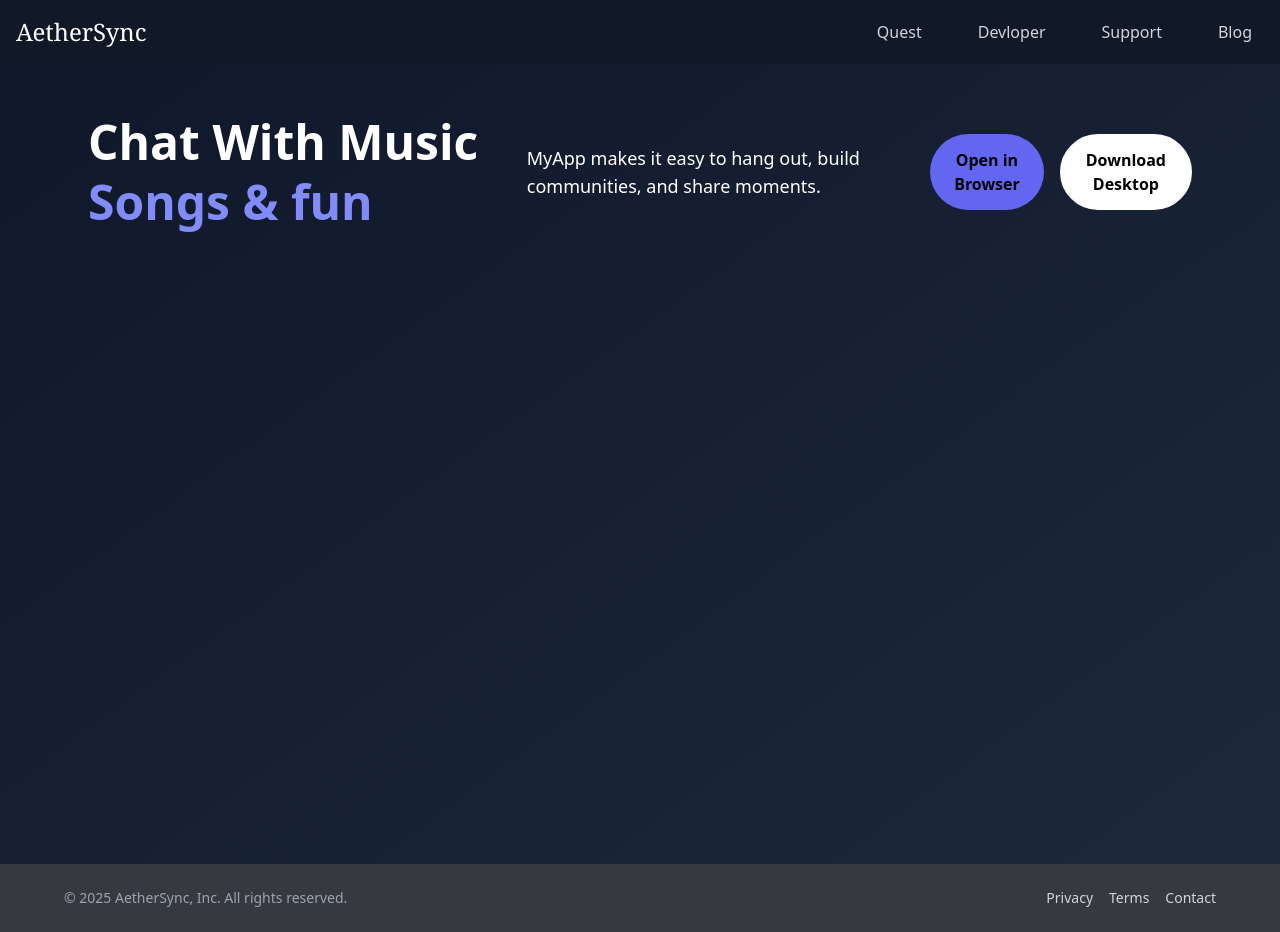
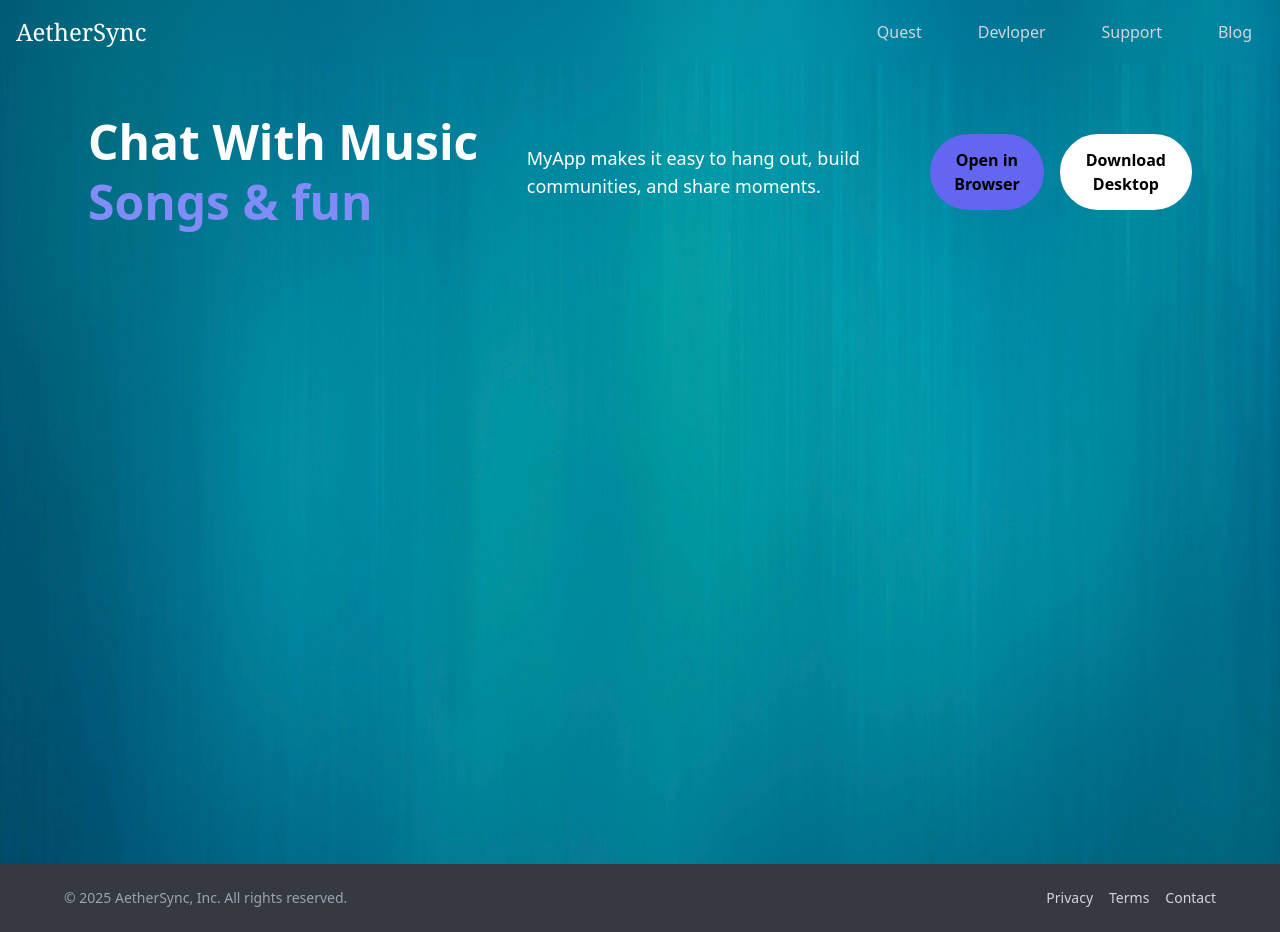
Before and after one commit to Ansh-gajbhiye/AetherSync, a React (Create React App) app in the folder client/: page / in a window 1280 px wide. Built offline with nearby package versions, Linux system fonts and the light colour scheme.

Commit message:
add the background img

```diff
--- a/client/src/App.jsx
+++ b/client/src/App.jsx
@@ -2,10 +2,12 @@
 import React, { useState } from 'react';
 import Navbar from './RoomUI/Navbar/Navbar';
 import Dashboard from './RoomUI/Dashboard/Dashboard';
+import hero from './assets/hero.jpg'
 
 function App() {
   return (
-    <div className="min-h-screen bg-gradient-to-br from-primary-900 to-primary-800">
+    <div
+      className=" hero min-h-screen bg-cover bg-center  from-primary-900 to-primary-80">
       <Navbar/>
       <Dashboard/>
       <footer className="mt-auto py-6 bg-discord-dark">
--- a/client/src/RoomUI/Navbar/Navbar.jsx
+++ b/client/src/RoomUI/Navbar/Navbar.jsx
@@ -25,7 +25,7 @@ function Navbar() {
    }, []);
 
   return (
-    <div className="max-w-8xl mx-auto px-4 py-4 sticky top-0 bg-gray-900 z-50">
+    <div className="max-w-8xl mx-auto px-4 py-4 backdrop-blur-md sticky top-0 z-50">
       <div className="flex items-center justify-between" >
         <div className=" text-2xl font-serif text-white ">
           AetherSync
--- a/client/src/index.css
+++ b/client/src/index.css
@@ -1,3 +1,9 @@
 @tailwind base;
 @tailwind components;
 @tailwind utilities;
+
+.hero {
+  background-image: url('./assets/hero.jpg'); /* relative to src/index.css */
+  background-size: cover;
+  background-position: center;
+}
```
Also changed, not shown: client/src/assets/hero.jpg (added).
